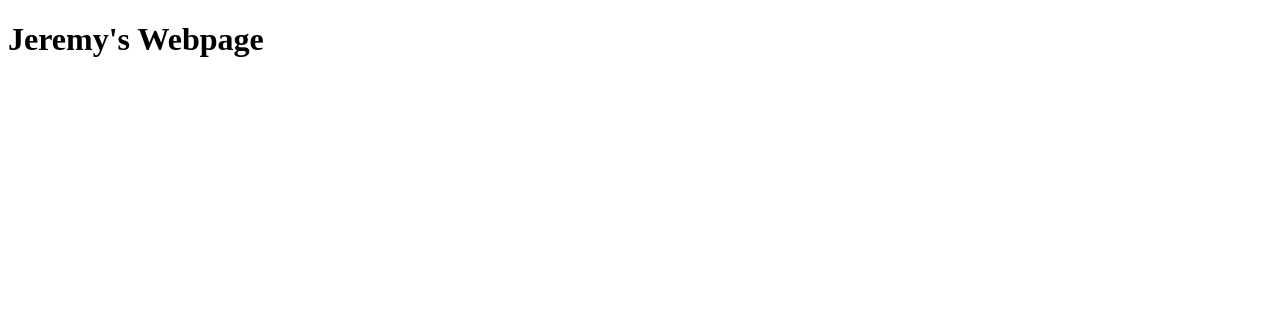
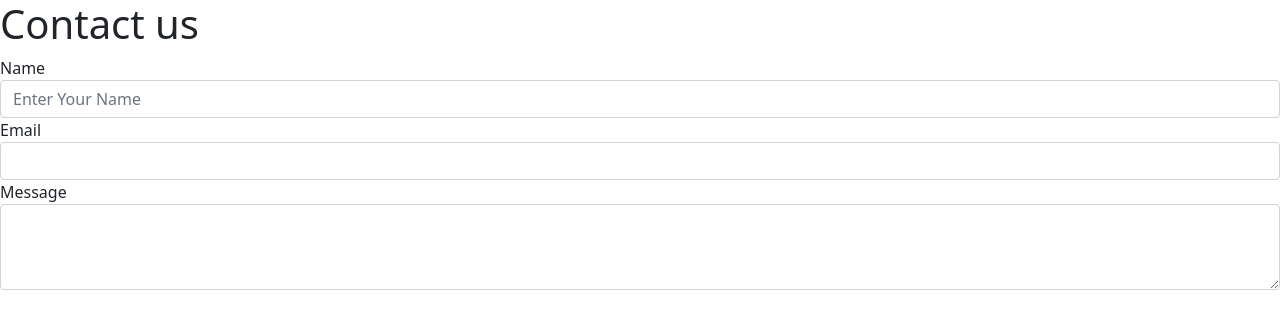
Before and after one commit to Jbsteward1/portfolio, a plain HTML site: page index.html in a window 1280 px wide. Drawn offline with nearby package versions, Linux system fonts and the light colour scheme.

Commit message:
bootstrap practice

```diff
--- a/index.html
+++ b/index.html
@@ -4,9 +4,26 @@
     <meta charset="UTF-8">
     <meta http-equiv="X-UA-Compatible" content="IE=edge">
     <meta name="viewport" content="width=device-width, initial-scale=1.0">
+    <link href="https://cdn.jsdelivr.net/npm/bootstrap@5.1.1/dist/css/bootstrap.min.css" rel="stylesheet" integrity="sha384-F3w7mX95PdgyTmZZMECAngseQB83DfGTowi0iMjiWaeVhAn4FJkqJByhZMI3AhiU" crossorigin="anonymous">
     <title>Portfolio Page</title>
 </head>
 <body>
-    <h1>Jeremy's Webpage</h1>
+    <form>
+        <h1>Contact us</h1>
+        <div class="form-group">
+          <label for="exampleFormControlInput1">Name</label>
+          <input type="email" class="form-control" id="exampleFormControlInput1" placeholder="Enter Your Name">
+        </div>
+
+        <div class="form-group">
+          <label for="exampleFormControlSelect1">Email</label>
+          <select class="form-control" id="Enter your email" placeholder="Enter your email"></select>
+        </div>
+
+        <div class="form-group">
+          <label for="exampleFormControlTextarea1">Message</label>
+          <textarea class="form-control" id="exampleFormControlTextarea1" rows="3"></textarea>
+        </div>
+      </form>
 </body>
 </html>
```
